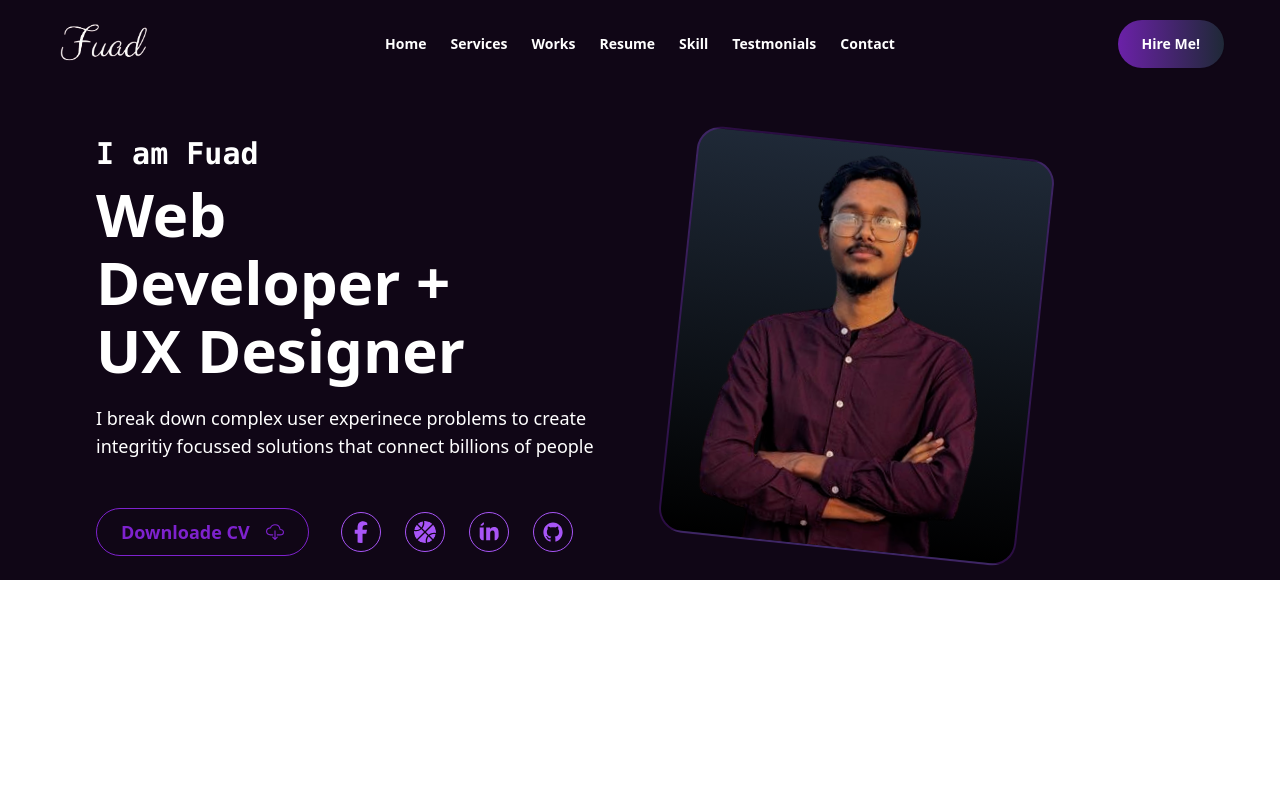
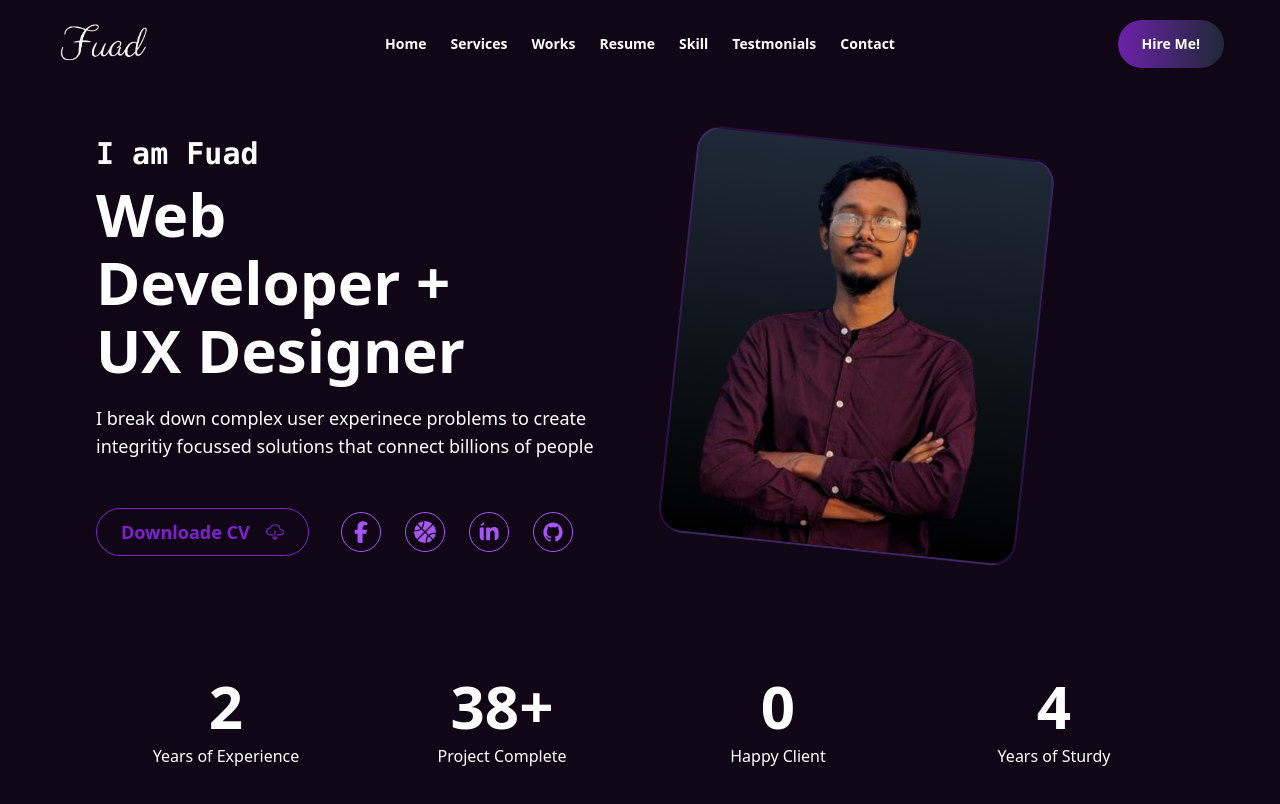
Before and after one commit to MdFuadAmir/Animated-Portfolio, a React app: page / in a window 1280 px wide. Shown: the top 804 px of the page. Built offline with nearby package versions, Linux system fonts and the light colour scheme; the HTML template or start-up script is replaced by a standard one.

Commit message:
added Client section

```diff
--- /dev/null
+++ b/src/Components/Client/Client.jsx
@@ -0,0 +1,29 @@
+
+
+const Client = () => {
+    return (
+        <div className="py-24 px-4 md:px-24">
+            <div className=" grid grid-cols-2 md:grid-cols-4 gap-4">
+                <div className=" space-y-2 text-center">
+                    <h1 className="text-4xl md:text-6xl text-white font-bold">2</h1>
+                    <p className="text-white">Years of Experience</p>
+                </div>
+                <div className=" space-y-2 text-center">
+                    <h1 className="text-4xl md:text-6xl text-white font-bold">38+</h1>
+                    <p className="text-white">Project Complete</p>
+                </div>
+                <div className=" space-y-2 text-center">
+                    <h1 className="text-4xl md:text-6xl text-white font-bold">0</h1>
+                    <p className="text-white">Happy Client</p>
+                </div>
+                <div className=" space-y-2 text-center">
+                    <h1 className="text-4xl md:text-6xl text-white font-bold">4</h1>
+                    <p className="text-white">Years of Sturdy</p>
+                </div>
+            </div>
+
+        </div>
+    );
+};
+
+export default Client;
--- a/src/Components/Home/Home.jsx
+++ b/src/Components/Home/Home.jsx
@@ -1,3 +1,4 @@
+import Client from "../Client/Client";
 import Hero from "../Hero/Hero";
 import "../Navber/navber.css"
 
@@ -5,6 +6,7 @@ const Home = () => {
     return (
         <div className="">
             <Hero/>
+            <Client/>
         </div>
     );
 };
```
